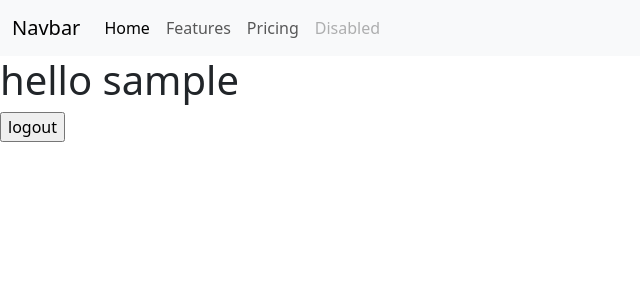
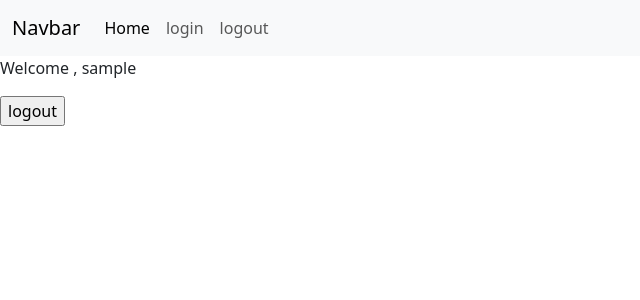
Before and after one commit to Arunkumar-60/Flask_DB_connect, a Flask app: page /user in a window 1280 px wide. Shown: the top 300 px of the page, without its empty margins (0-640 px from the left). Run offline with Flask 3, Linux system fonts and the light colour scheme; the visitor is signed in with stand-in values (Sample User, id 1).

Commit message:
login and logout session with flash  messages

```diff
--- a/templates/about.html
+++ b/templates/about.html
@@ -1,5 +1,6 @@
 {% extends "base.html" %}
 {%block content%}<h1>hello {{usr}}</h1>
+
 
 <form action="{{url_for('logout')}}" method="get">
     <input type="submit" value="logout"></input>
--- a/templates/base.html
+++ b/templates/base.html
@@ -20,21 +20,20 @@
           <div class="collapse navbar-collapse" id="navbarNav">
             <ul class="navbar-nav">
               <li class="nav-item">
-                <a class="nav-link active" aria-current="page" href="#">Home</a>
+                <a class="nav-link active" aria-current="page" href="/">Home</a>
               </li>
               <li class="nav-item">
-                <a class="nav-link" href="#">Features</a>
+                <a class="nav-link" href="/login">login</a>
               </li>
               <li class="nav-item">
-                <a class="nav-link" href="#">Pricing</a>
+                <a class="nav-link" href="/logout">logout</a>
               </li>
-              <li class="nav-item">
-                <a class="nav-link disabled" aria-disabled="true">Disabled</a>
-              </li>
+
             </ul>
           </div>
         </div>
       </nav>
+
 
     {%block content%}{%endblock%}
 
--- /dev/null
+++ b/templates/user.html
@@ -0,0 +1,16 @@
+{% extends "base.html"%}
+{% block title %}User{%endblock%}
+{%block content%}
+    {% with messages =  get_flashed_messages()%}
+        {%if messages %}
+            {%for msg in messages %}
+                <p>{{msg}}</p>
+            {%endfor%}
+        {%endif%}
+    {%endwith%}
+<p>Welcome , {{usr}}</p>
+
+<form action="{{url_for('logout')}}" method="get">
+    <input type="submit" value="logout"></input>
+</form>
+{%endblock%}
--- a/tutorial1.py
+++ b/tutorial1.py
@@ -20,10 +20,12 @@ def login():
         session.permanent = True
         user = request.form["nm"]
         session["user"] = user
+        flash("Login sucessful!")
         return redirect(url_for("user"))
 
     else:
         if "user" in session:
+            flash("Already logged in")
             return redirect(url_for("user"))
 
         return render_template("login.html")
@@ -32,15 +34,18 @@ def login():
 def user():
     if "user" in session:
         user = session["user"]
-        return render_template("about.html" , usr = user)
+        return render_template("user.html" , usr = user)
     else:
+        flash("you are not logged in")
         return redirect(url_for("login"))
 
 @app.route("/logout")
 def logout():
+    if "user" in session:
+        user = session["user"]
+        flash("you have been logged out!", "info")
     session.pop("user", None)
     # types of flashes warning , info , error
-    flash("you have been loged out!", "info")
     return redirect(url_for("login"))
 
 
```
Also changed, not shown: templates/index.html (+7 -0 lines).
